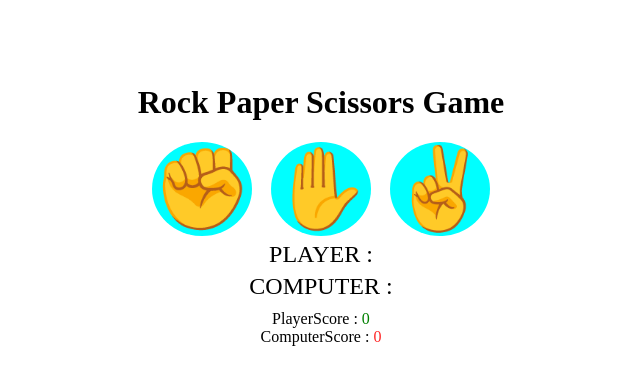
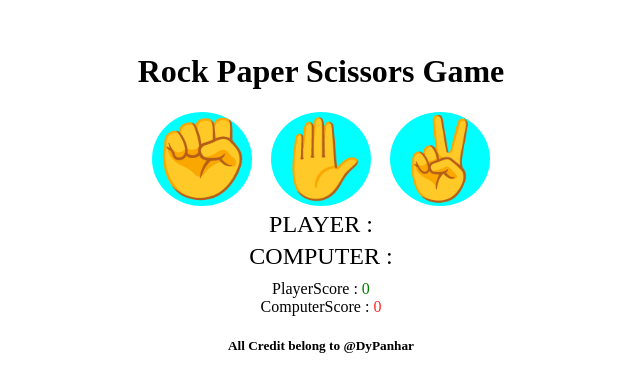
Before and after one commit to DyPanhar/RPS-GAME, a plain HTML site: page index.html in a window 1280 px wide. Shown: the part 204-596 px from the top of the page, without its empty margins (319-959 px from the left). Drawn offline with Linux system fonts and the light colour scheme.

Commit message:
add credit

```diff
--- a/index.html
+++ b/index.html
@@ -24,6 +24,7 @@
                    <div>ComputerScore : <span id="computerScore">0</span></div>
                 </div>
        <script src="index.js"></script>
+       <h5>All Credit belong to @DyPanhar</h5>
 
     </div>
 
```
